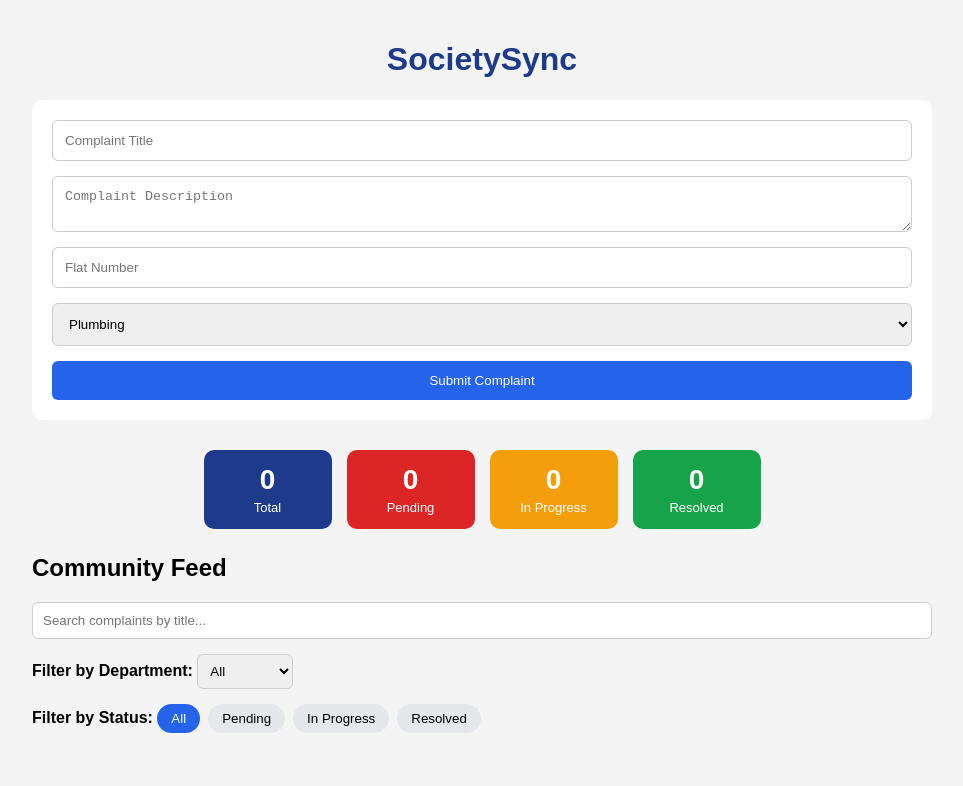
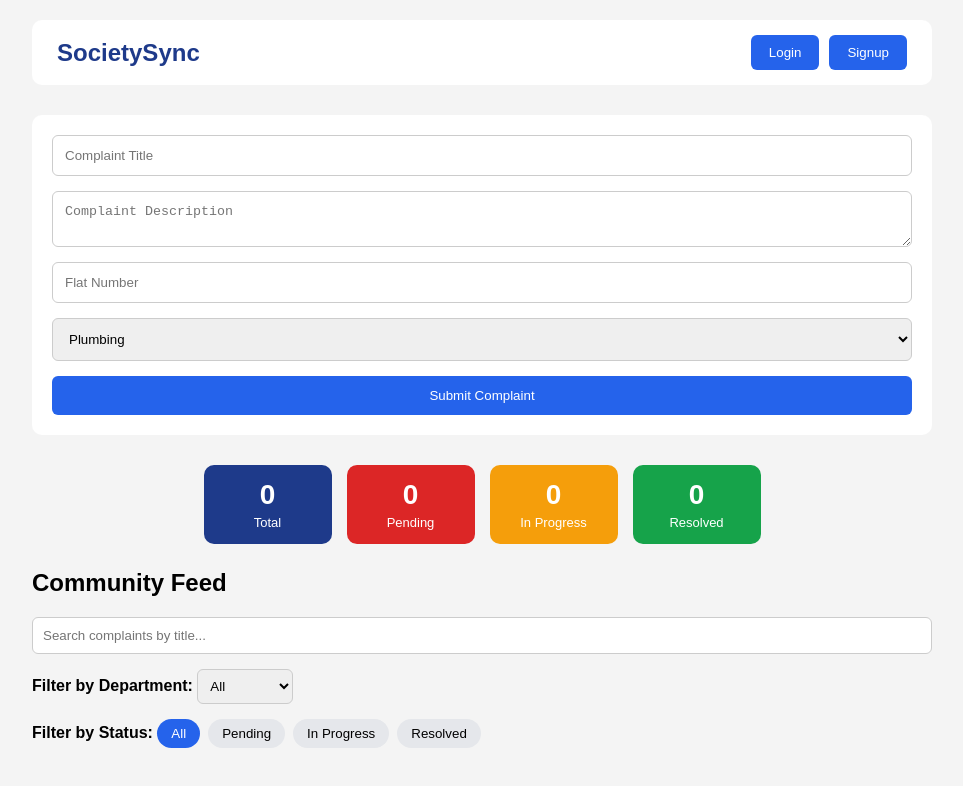
Before and after one commit to kshv-gl/SocietySync, a React (Vite) app in the folder societysync/: page / in a window 1280 px wide. Shown: the top 786 px of the page, without its empty margins (158-1121 px from the left). Built offline with nearby package versions, Linux system fonts and the light colour scheme.

Commit message:
Save navbar changes

```diff
--- a/societysync/src/App.css
+++ b/societysync/src/App.css
@@ -11,10 +11,38 @@ body {
   padding: 20px;
 }
 
-h1 {
-  text-align: center;
+
+
+.navbar {
+  display: flex;
+  justify-content: space-between;
+  align-items: center;
+  background: white;
+  padding: 15px 25px;
+  border-radius: 10px;
+  margin-bottom: 30px;
+}
+
+.navbar h2 {
   color: #1e3a8a;
+  margin: 0;
 }
+
+.nav-buttons {
+  display: flex;
+  gap: 10px;
+}
+
+.nav-buttons button {
+  padding: 10px 18px;
+  border: none;
+  background: #2563eb;
+  color: white;
+  border-radius: 6px;
+  cursor: pointer;
+}
+
+
 
 .complaint-form {
   display: flex;
@@ -43,6 +71,8 @@ h1 {
   cursor: pointer;
 }
 
+
+
 .complaint-card {
   background: white;
   padding: 20px;
@@ -56,12 +86,6 @@ h1 {
   margin-top: 10px;
 }
 
-.department {
-  background: #dbeafe;
-  padding: 5px 10px;
-  border-radius: 20px;
-  color: #1e40af;
-}
 
 
 .department {
@@ -86,6 +110,8 @@ h1 {
 .Cleaning {
   background: #16a34a;
 }
+
+
 
 .complaint-counter {
   display: flex;
@@ -114,7 +140,18 @@ h1 {
   margin-top: 4px;
 }
 
-.counter-box.total      { background: #1e3a8a; }
-.counter-box.pending    { background: #dc2626; }
-.counter-box.inprogress { background: #f59e0b; }
-.counter-box.resolved   { background: #16a34a; }
+.counter-box.total {
+  background: #1e3a8a;
+}
+
+.counter-box.pending {
+  background: #dc2626;
+}
+
+.counter-box.inprogress {
+  background: #f59e0b;
+}
+
+.counter-box.resolved {
+  background: #16a34a;
+}
--- a/societysync/src/App.jsx
+++ b/societysync/src/App.jsx
@@ -1,4 +1,5 @@
 import { useState } from "react";
+import Navbar from "./components/Navbar";
 import CommunityFeed from "./components/CommunityFeed";
 import ComplaintForm from "./components/ComplaintForm.jsx";
 import ComplaintCounter from "./components/ComplaintCounter.jsx";
@@ -33,9 +34,12 @@ function App() {
 
   return (
     <div className="app">
-      <h1>SocietySync</h1>
+      <Navbar />
+
       <ComplaintForm addComplaint={addComplaint} />
+
       <ComplaintCounter complaints={complaints} />
+
       <div className="complaints-container">
         <CommunityFeed
           complaints={complaints}
--- /dev/null
+++ b/societysync/src/components/Navbar.jsx
@@ -0,0 +1,14 @@
+function Navbar() {
+  return (
+    <nav className="navbar">
+      <h2>SocietySync</h2>
+
+      <div className="nav-buttons">
+        <button>Login</button>
+        <button>Signup</button>
+      </div>
+    </nav>
+  );
+}
+
+export default Navbar;
```
